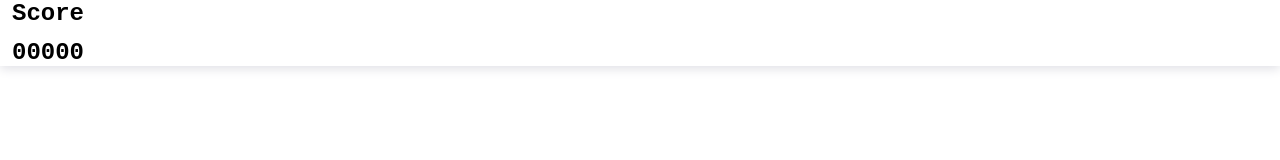
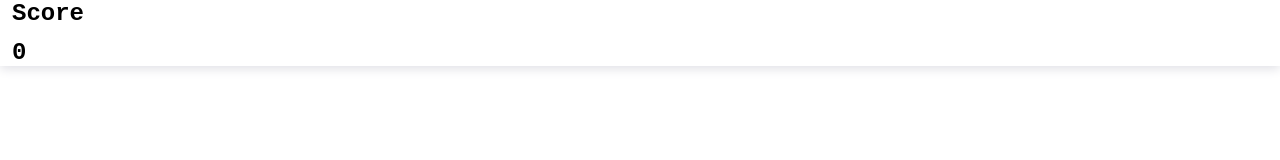
Before and after one commit to cauealb/projects-React, a React (Vite) app in the folder 02-score/: page / in a window 1280 px wide. Shown: the top 160 px of the page. Built offline with nearby package versions, Linux system fonts and the light colour scheme.

Commit message:
Criando a funcionalidade de passar uma função em componente

```diff
--- a/02-score/src/App.jsx
+++ b/02-score/src/App.jsx
@@ -3,13 +3,21 @@ import { ThemeProvider } from "styled-components";
 import { theme } from "./Components/theme";
 import { GlobalCSS } from "../global";
 import { Score } from "./Components/Score/Score";
+import { useState } from "react";
 
 export function App() {
+
+  const [score, setScore] = useState(0)
+
+  function Increment(number) {
+    setScore(score + number)
+  }
+
   return (
     <>
     <ThemeProvider theme={theme}>
-      <Header />
-      <Score />
+      <Header score={score}/>
+      <Score functionClick={Increment}/>
       <GlobalCSS />
     </ThemeProvider>
     </>
--- a/02-score/src/Components/Header/Heade.jsx
+++ b/02-score/src/Components/Header/Heade.jsx
@@ -1,11 +1,13 @@
+import { useState } from "react"
 import { HeaderStyled } from "./Header.s"
 
-export function Header() {
+export function Header({score}) {
+
     return (
         <>
             <HeaderStyled>
                 <h1>Score</h1>
-                <h1>00000</h1>
+                <h1>{score}</h1>
             </HeaderStyled>
         </>
     )
--- a/02-score/src/Components/Score/Score.jsx
+++ b/02-score/src/Components/Score/Score.jsx
@@ -1,7 +1,7 @@
 import { useState } from "react";
 import { GlobalDivStyled, DivButtonsStyled, ButtonMaisStyled, ButtonMenosStyled, ButtonSaveStyled } from "./Score.s";
 
-export function Score () {
+export function Score ({functionClick}) {
 
     const [numberScore, setNumberScore] = useState(0)
 
@@ -15,6 +15,11 @@ export function Score () {
         }
     }
 
+    function SaveIncrement () {
+        functionClick(numberScore)
+        console.log(numberScore)
+    }
+
     return (
         <>
             <GlobalDivStyled>
@@ -25,7 +30,7 @@ export function Score () {
                 <DivButtonsStyled>
                     <ButtonMaisStyled onClick={clickForIncrement}>Incrementar</ButtonMaisStyled>
                     <ButtonMenosStyled onClick={clickForDecrement}>Decrementar</ButtonMenosStyled>
-                    <ButtonSaveStyled>Salvar</ButtonSaveStyled>
+                    <ButtonSaveStyled onClick={SaveIncrement}>Salvar</ButtonSaveStyled>
                 </DivButtonsStyled>
             </GlobalDivStyled>
 
```
